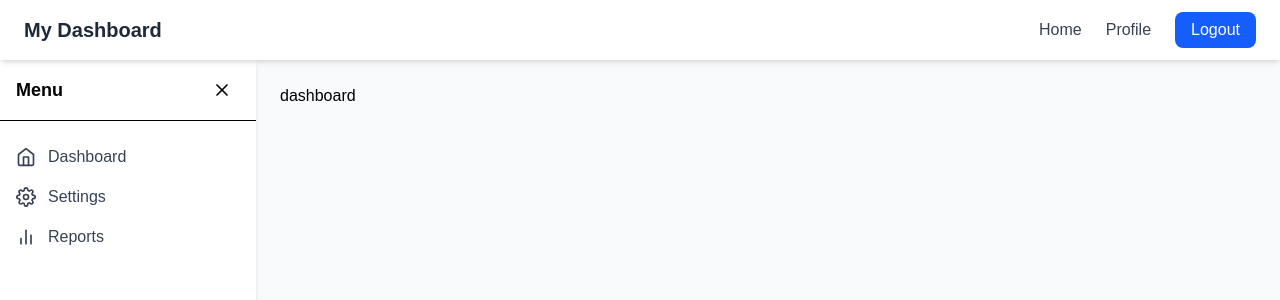
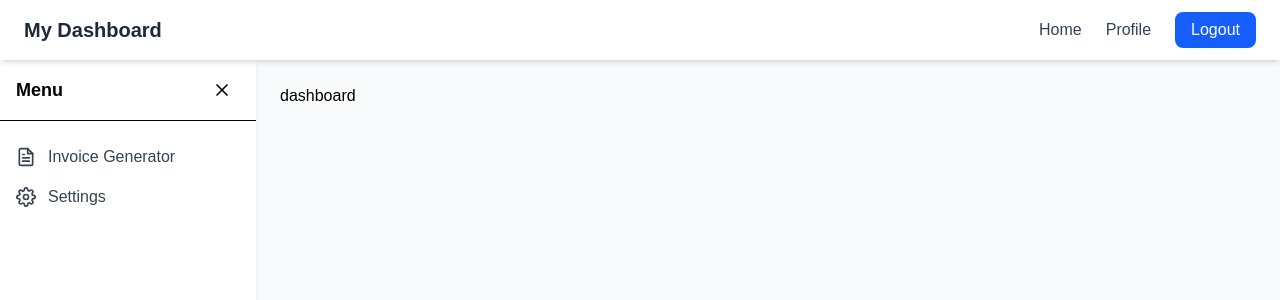
Before and after one commit to mahabur-rahman/invoice.softwarebd.live, a Next.js app: page / in a window 1280 px wide. Shown: the top 300 px of the page. Built offline with nearby package versions, Linux system fonts and the light colour scheme.

Commit message:
feat: sidebar added

```diff
--- a/components/Sideabar.tsx
+++ b/components/Sideabar.tsx
@@ -2,7 +2,7 @@
 
 import { useState } from "react";
 import Link from "next/link";
-import { FiMenu, FiX, FiHome, FiSettings, FiBarChart2 } from "react-icons/fi";
+import { FiMenu, FiX, FiFileText, FiSettings } from "react-icons/fi";
 
 const Sidebar = () => {
   const [isOpen, setIsOpen] = useState(true);
@@ -11,7 +11,7 @@ const Sidebar = () => {
     <aside
       className={`${
         isOpen ? "w-64" : "w-16"
-      } bg-white shadow-md h-screen transition-all duration-300 flex flex-col`}
+      } bg-white shadow-md h-screen sticky top-0 transition-all duration-300 flex flex-col`}
     >
       {/* Sidebar Header */}
       <div className="flex items-center justify-between px-4 py-3 border-b">
@@ -30,8 +30,8 @@ const Sidebar = () => {
           href="/"
           className="flex items-center gap-3 px-4 py-2 text-gray-700 hover:bg-blue-50 hover:text-blue-600 transition"
         >
-          <FiHome size={20} />
-          <span className={`${!isOpen && "hidden"}`}>Dashboard</span>
+          <FiFileText size={20} />
+          <span className={`${!isOpen && "hidden"}`}>Invoice Generator</span>
         </Link>
 
         <Link
@@ -41,14 +41,6 @@ const Sidebar = () => {
           <FiSettings size={20} />
           <span className={`${!isOpen && "hidden"}`}>Settings</span>
         </Link>
-
-        <Link
-          href="/reports"
-          className="flex items-center gap-3 px-4 py-2 text-gray-700 hover:bg-blue-50 hover:text-blue-600 transition"
-        >
-          <FiBarChart2 size={20} />
-          <span className={`${!isOpen && "hidden"}`}>Reports</span>
-        </Link>
       </nav>
     </aside>
   );
```
